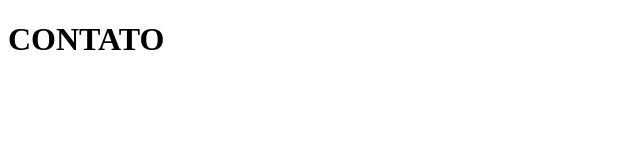
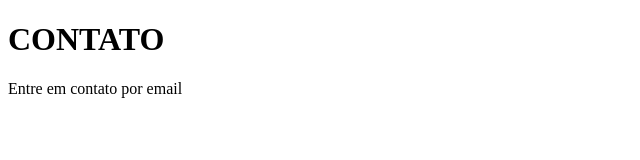
Before and after one commit to leonardomothe/sistema-de-cadastro, a plain HTML site: page contato.html in a window 1280 px wide. Shown: the whole page, without its empty margins (0-640 px from the left). Drawn offline with Linux system fonts and the light colour scheme.

Commit message:
linha de contato

```diff
--- a/contato.html
+++ b/contato.html
@@ -7,5 +7,6 @@
 </head>
 <body>
     <h1>CONTATO</h1>
+    <p>Entre em contato por email</p>
 </body>
 </html>
```
